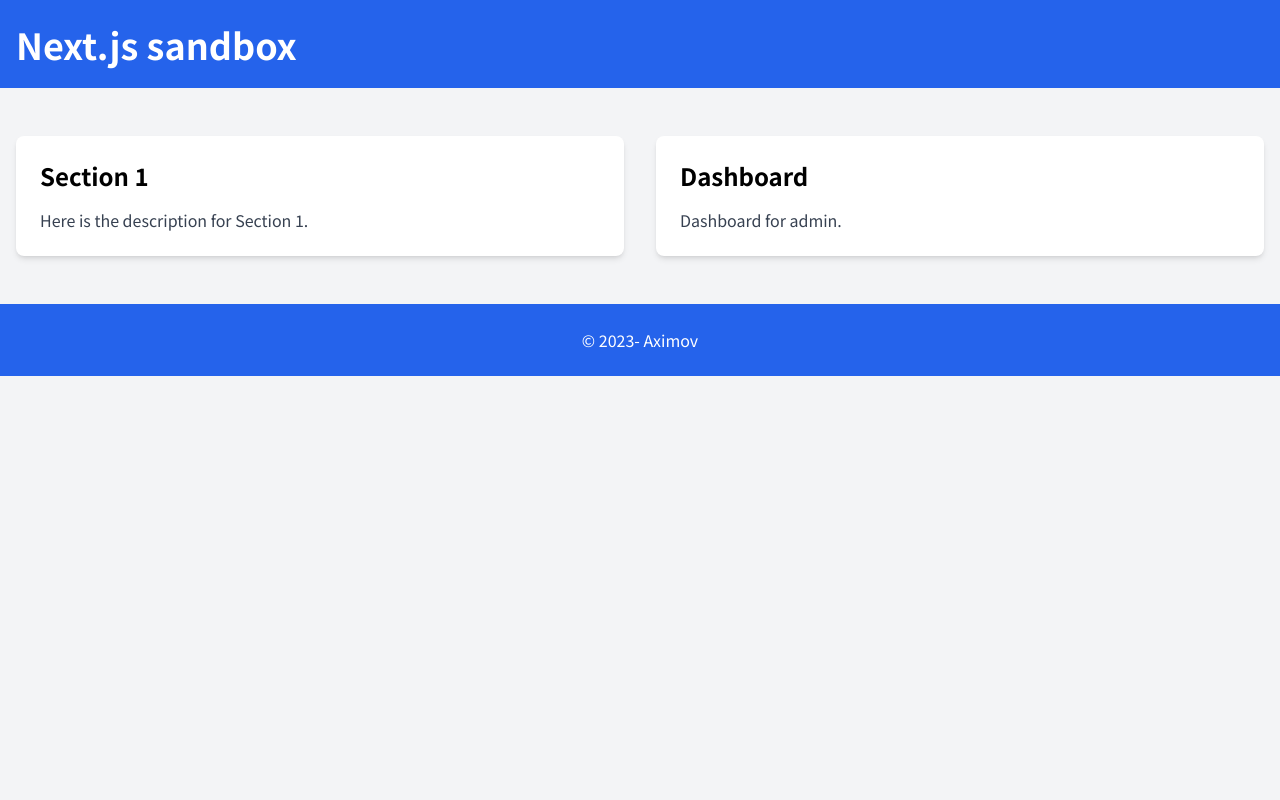
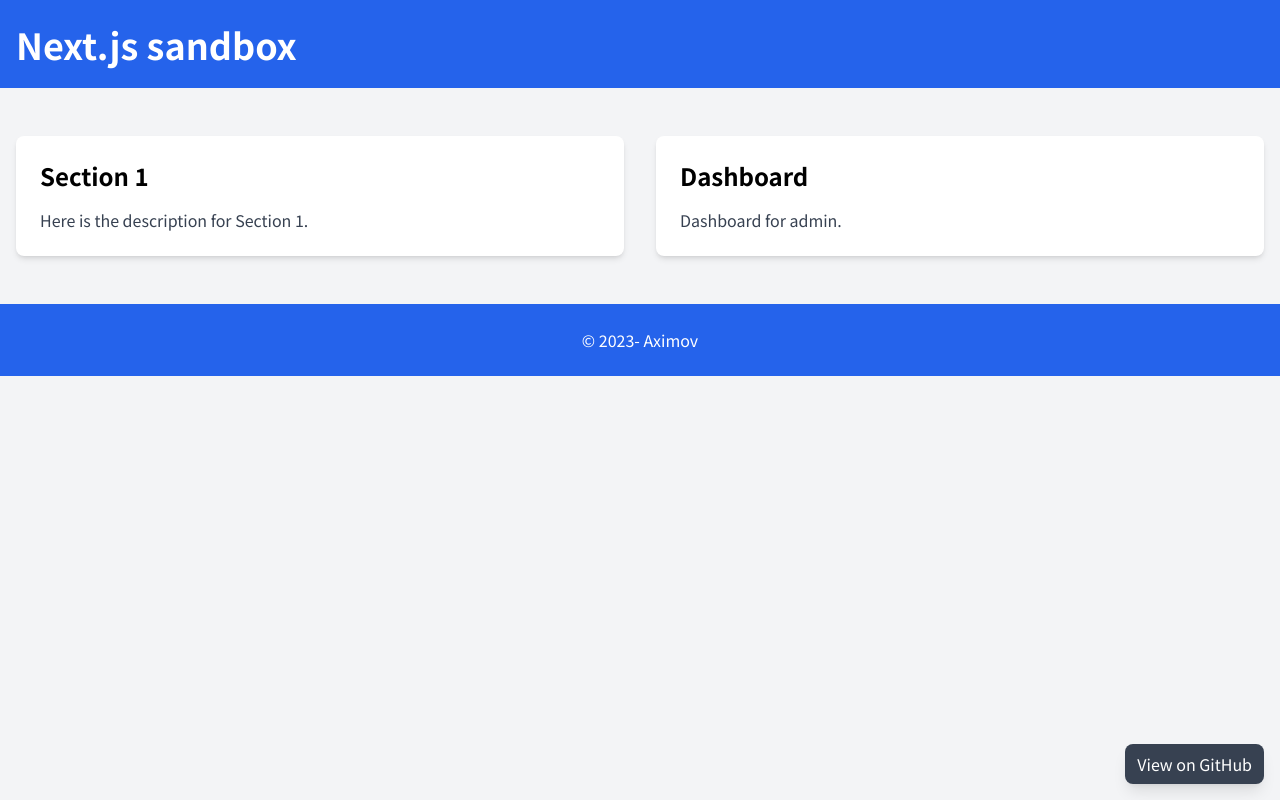
Before and after one commit to aximov/nextjs-sandbox, a Next.js app: page / in a window 1280 px wide. Built offline with nearby package versions, Linux system fonts and the light colour scheme.

Commit message:
Add GitHub link button

```diff
--- /dev/null
+++ b/app/floatingGitHubLink.tsx
@@ -0,0 +1,14 @@
+'use client'
+// In App Router, only Client Components can use event handlers
+export default function FloatingGitHubLink() {
+  return (
+    <button
+      onClick={() => {
+        window.open('https://github.com/aximov/nextjs-sandbox', '_blank')
+      }}
+      className="fixed bottom-4 right-4 bg-gray-700 text-white px-3 py-2 rounded-lg focus:outline-none shadow-lg transition-all ease-in-out duration-150 hover:bg-gray-800 hover:shadow-xl"
+    >
+      View on GitHub
+    </button>
+  )
+}
--- a/app/layout.tsx
+++ b/app/layout.tsx
@@ -2,6 +2,7 @@ import './globals.css'
 import { Noto_Sans_JP } from 'next/font/google'
 import { Analytics } from '@vercel/analytics/react'
 import Link from 'next/link'
+import FloatingGitHubLink from './floatingGitHubLink'
 
 // Preloading enabled by default so an error occurs without subsetting
 const notoSansJp = Noto_Sans_JP({ subsets: ['latin'] })
@@ -33,6 +34,7 @@ export default function RootLayout({
               <p className="text-center">&copy; 2023- Aximov</p>
             </div>
           </footer>
+          <FloatingGitHubLink />
         </div>
         <Analytics />
       </body>
```
Also changed, not shown: 1 other file (tests, documents, lock files or other folders).
